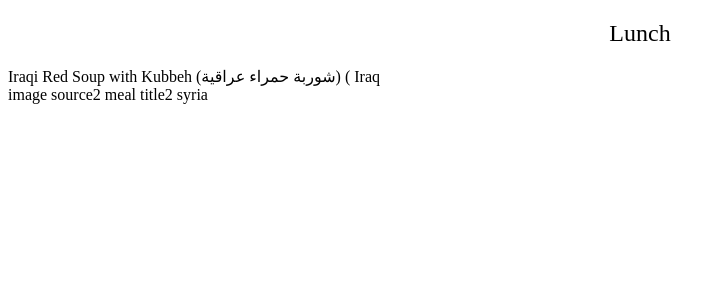
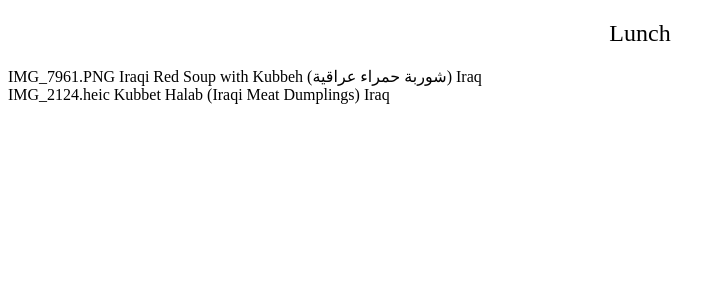
Before and after one commit to shamshasan0/mideast-recipes, an Angular app: page /meals/lunch in a window 1280 px wide. Shown: the top 300 px of the page, without its empty margins (0-725 px from the left). Built offline with nearby package versions, Linux system fonts and the light colour scheme; a web font is replaced by a local one.

Commit message:
added dish details to mock ts file

```diff
--- a/src/app/mocks/mocks.ts
+++ b/src/app/mocks/mocks.ts
@@ -14,19 +14,21 @@ export const BREAKFAST_MEALS_PAGE: MealsPage = {
         { image: "image source2", title: "meal title2", origin: "syria" }
     ]
 }
-
 export const LUNCH_MEALS_PAGE: MealsPage = {
     title: "Lunch",
     items: [
-        { image: "", title: "Iraqi Red Soup with Kubbeh (شوربة حمراء عراقية) (", origin: "Iraq" },
-        { image: "image source2", title: "meal title2", origin: "syria" }
+        { image: "IMG_7961.PNG", title: "Iraqi Red Soup with Kubbeh (شوربة حمراء عراقية) ", origin: "Iraq" },
+        { image: "IMG_2124.heic", title: "Kubbet Halab (Iraqi Meat Dumplings)", origin: "Iraq" }
+
     ]
 }
 export const DINNER_MEALS_PAGE: MealsPage = {
     title: "Dinner",
     items: [
         { image: "image source1", title: "meal title1", origin: "iraq" },
-        { image: "image source2", title: "meal title2", origin: "syria" }
+        { image: "image source2", title: "meal title2", origin: "syria" },
+        { image: "IMG_2124.heic", title: "Kubbet Halab (Iraqi Meat Dumplings)", origin: "Iraq" },
+
     ]
 }
 export const DESSERT_MEALS_PAGE: MealsPage = {
```
